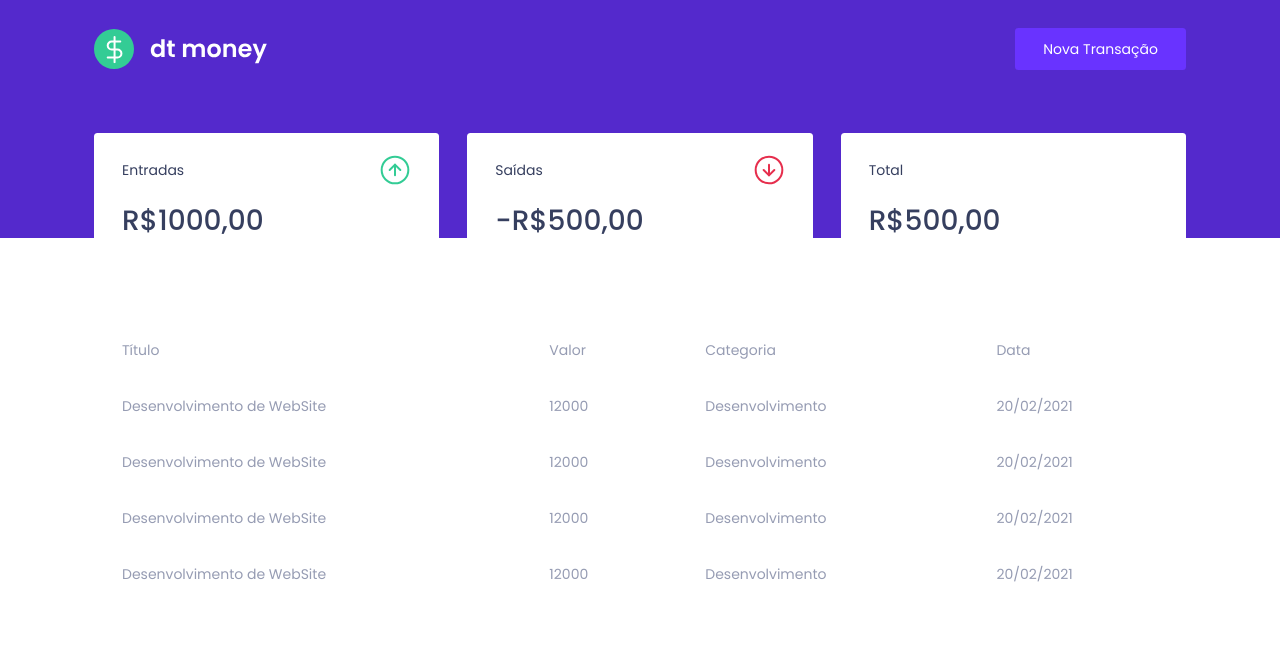
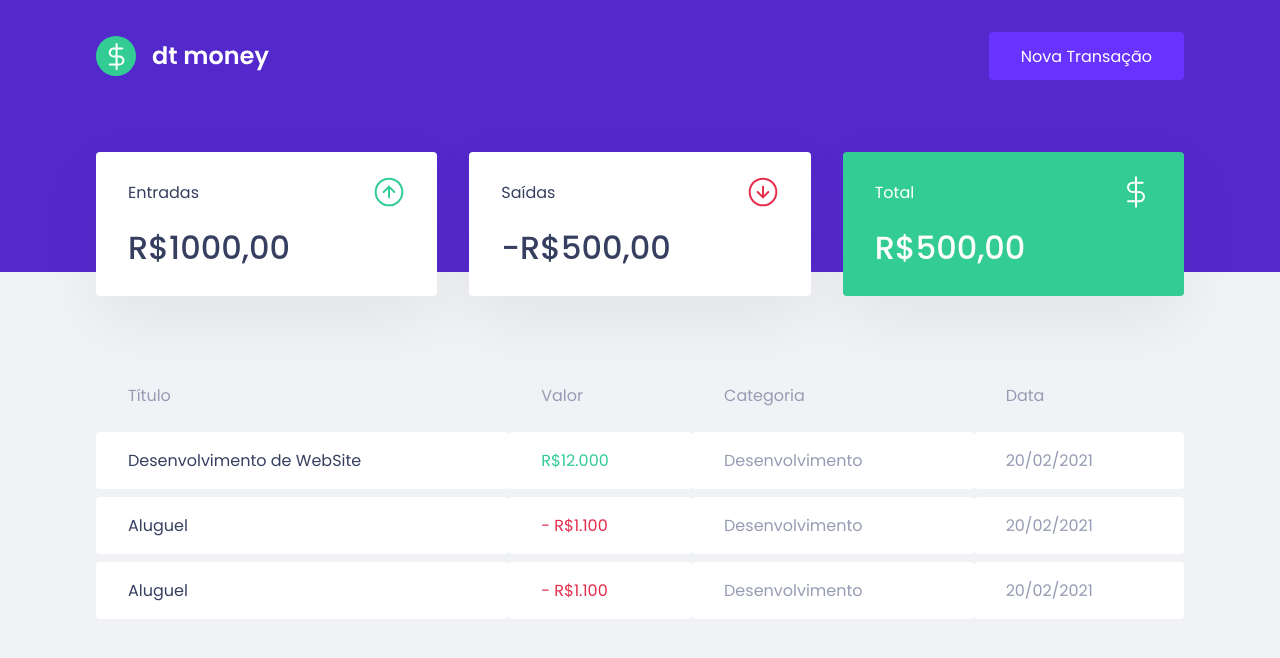
Before and after one commit to geraldoaax/dtmoney, a React (Create React App) app: page / in a window 1280 px wide. Shown: the top 658 px of the page. Built offline with nearby package versions, Linux system fonts and the light colour scheme.

Commit message:
transaction table

```diff
--- a/src/components/Dashboard/index.tsx
+++ b/src/components/Dashboard/index.tsx
@@ -1,13 +1,13 @@
-import { Summary } from "../Summary";
-import { TransactionTable } from "../TransactionTable";
-import { Container } from "./styles";
+import { Summary } from '../Summary';
+import { TransactionsTable } from '../TransactionsTable';
+import { Container } from './styles';
 
 export function Dashboard() {
 
     return(
     <Container>
         <Summary/>
-        <TransactionTable/>
+        <TransactionsTable/>
     </Container>
 
     );
--- a/src/components/Dashboard/styles.ts
+++ b/src/components/Dashboard/styles.ts
@@ -1,7 +1,7 @@
-import styled from "styled-components";
+import styled from 'styled-components';
 
 export const Container = styled.main`
-    max-width: 1120px;
-    margin: 0 auto;
-    padding:2.5rem 1rem ;
+  margin: 0 auto;
+  padding: 2.5rem 1rem;
+  max-width: 1120px;
 `;
--- a/src/components/Header/styles.ts
+++ b/src/components/Header/styles.ts
@@ -1,33 +1,29 @@
-import styled from "styled-components";
+import styled from 'styled-components';
 
 export const Container = styled.header`
-background: var(--blue);
+  background-color: var(--blue);
 `;
 
-
 export const Content = styled.div`
-max-width: 1120px;
-margin: 0 auto;
-
-padding:2rem 1rem 12rem;
   display: flex;
   align-items: center;
   justify-content: space-between;
+  margin: 0 auto;
+  padding: 2rem 1rem 12rem;
+  max-width: 1120px;
 
-button{
-    font-size:1rem;
-    color:#FFF;
+  button {
+    padding: 0 2rem;
+    height: 3rem;
+    font-size: 1rem;
+    color: #ffffff;
     background: var(--blue-light);
     border: 0;
-    padding:0 2rem;
-    border-radius:0.25rem;
-    height: 3rem;
-
-    transition: filter 0.2s;
+    border-radius: 0.25rem;
+    transition: filter 0.2s ease-in-out;
 
     &:hover {
       filter: brightness(0.9);
     }
-
   }
 `;
--- a/src/components/Summary/index.tsx
+++ b/src/components/Summary/index.tsx
@@ -2,9 +2,8 @@ import incomeImg from '../../assets/income.svg'
 import outcomeImg from '../../assets/outcome.svg'
 import totalImg from '../../assets/total.svg'
 
+import { Container } from "./styles";
 
-
-import { Container } from "./styles";
 
 
 export function Summary() {
--- a/src/components/Summary/styles.ts
+++ b/src/components/Summary/styles.ts
@@ -1,22 +1,22 @@
-import styled from "styled-components";
+import styled from 'styled-components';
 
 export const Container = styled.div`
   display: grid;
-    grid-template-columns:repeat(3, 1fr);
+  grid-template-columns: repeat(3, 1fr);
   gap: 2rem;
   margin-top: -10rem;
 
   div {
+    padding: 1.5rem 2rem;
+    color: var(--text-title);
     background: var(--shape);
-        padding: 1.5rem 2rem;
     border-radius: 0.25rem;
-        color: var(--text-title);
-    }
+    box-shadow: 0px 1.5rem 4rem rgba(0, 0, 0, 0.06);
 
     header {
-        display:flex;
+      display: flex;
       align-items: center;
-        justify-content:space-between;
+      justify-content: space-between;
     }
 
     strong {
@@ -28,8 +28,14 @@ export const Container = styled.div`
     }
 
     &.highlight-background {
+      color: #ffffff;
       background: var(--green);
-        color: #FFF;
+      /* background: linear-gradient(
+        to right,
+        var(--orange) 0%,
+        var(--orange-light) 51%,
+        var(--orange) 100%
+      ); */
     }
-
-`
+  }
+`;
--- a/src/components/TransactionTable/index.tsx
+++ /dev/null
@@ -1,44 +0,0 @@
-import { Container } from "./styles";
-
-export function TransactionTable() {
-  return (
-    <Container>
-      <table>
-        <thead>
-          <tr>
-            <th>Título</th>
-            <th>Valor</th>
-            <th>Categoria</th>
-            <th>Data</th>
-          </tr>
-        </thead>
-        <tbody>
-          <tr>
-            <th>Desenvolvimento de WebSite</th>
-            <th>12000</th>
-            <th>Desenvolvimento</th>
-            <th>20/02/2021</th>
-          </tr>
-          <tr>
-            <th>Desenvolvimento de WebSite</th>
-            <th>12000</th>
-            <th>Desenvolvimento</th>
-            <th>20/02/2021</th>
-          </tr>
-          <tr>
-            <th>Desenvolvimento de WebSite</th>
-            <th>12000</th>
-            <th>Desenvolvimento</th>
-            <th>20/02/2021</th>
-          </tr>
-          <tr>
-            <th>Desenvolvimento de WebSite</th>
-            <th>12000</th>
-            <th>Desenvolvimento</th>
-            <th>20/02/2021</th>
-          </tr>
-        </tbody>
-      </table>
-    </Container>
-  );
-}
--- a/src/components/TransactionTable/styles.ts
+++ /dev/null
@@ -1,26 +0,0 @@
-import styled from "styled-components";
-
-export const Container = styled.div`
-margin-top: 4rem;
-
-table {
-    width: 100%;
-    border-spacing: 0.0.5rem;
-
-    th {
-        color: var(--text-body);
-        font-weight:400;
-        padding: 1rem 2rem;
-        text-align: left;
-        line-height: 1.5rem;
-    }
-
-    td {
-        padding: 1rem 2rem;
-        border: 0;
-        background-color: var(--shape);
-        font-weight:400;
-    }
-}
-
-`
--- /dev/null
+++ b/src/components/TransactionsTable/index.tsx
@@ -0,0 +1,39 @@
+import { Container } from "./styles";
+
+export function TransactionsTable() {
+  return (
+    <Container>
+      <table>
+        <thead>
+          <tr>
+            <th>Título</th>
+            <th>Valor</th>
+            <th>Categoria</th>
+            <th>Data</th>
+          </tr>
+        </thead>
+
+        <tbody>
+          <tr>
+            <td>Desenvolvimento de WebSite</td>
+            <td className="deposit">R$12.000</td>
+            <td>Desenvolvimento</td>
+            <td>20/02/2021</td>
+          </tr>
+          <tr>
+            <td>Aluguel</td>
+            <td className="withdraw">- R$1.100</td>
+            <td>Desenvolvimento</td>
+            <td>20/02/2021</td>
+          </tr>
+          <tr>
+            <td>Aluguel</td>
+            <td className="withdraw">- R$1.100</td>
+            <td>Desenvolvimento</td>
+            <td>20/02/2021</td>
+          </tr>
+        </tbody>
+      </table>
+    </Container>
+  );
+}
--- /dev/null
+++ b/src/components/TransactionsTable/styles.ts
@@ -0,0 +1,38 @@
+import styled from 'styled-components';
+
+export const Container = styled.div`
+  margin-top: 4rem;
+
+  table {
+    width: 100%;
+    border-spacing: 0 0.5rem;
+
+    th {
+      padding: 1rem 2rem;
+      font-weight: 400;
+      line-height: 1.5rem;
+      text-align: left;
+      color: var(--text-body);
+    }
+
+    td {
+      padding: 1rem 2rem;
+      color: var(--text-body);
+      background: var(--shape);
+      border: 0;
+      border-radius: 0.25rem;
+
+      &:first-child {
+        color: var(--text-title);
+      }
+
+      &.deposit {
+        color: var(--green);
+      }
+
+      &.withdraw {
+        color: var(--red);
+      }
+    }
+  }
+`;
--- a/src/styles/global.ts
+++ b/src/styles/global.ts
@@ -1,29 +1,40 @@
-import { createGlobalStyle } from "styled-components";
+import { createGlobalStyle } from 'styled-components';
 
 export const GlobalStyle = createGlobalStyle`
   :root {
     --background: #f0f2f5;
+    --red: #e52e4d;
     --green: #33cc95;
-    --red:#E52E4D;
-    --blue: #5429CC;
+    --blue: #5429cc;
+    --blue-light: #6933ff;
+    --orange: #ff512f;
+    --orange-light: #f09819;
+    --gray-dark: #121214;
+    --gray-light: #202024;
+    --text-title: #363f5f;
+    --text-body: #969cb3;
+    --shape: #ffffff;
+  }
 
-    --blue-light: #6933FF;
-
-    --text-title: #363F5F;
-    --text-body: #969Cb3;
-
-    --shape: #ffffff;
-
-}
   * {
-    margin: 0%;
+    margin: 0;
     padding: 0;
     box-sizing: border-box;
   }
 
+  html {
+    @media (max-width: 1080px) {
+      font-size: 93.75%;
+    }
+
+    @media (max-width: 720px) {
+      font-size: 87.5%;
+    }
+  }
+
   body {
-    background: var (--background);
-    --webkit-font-smoothing: antialiased;
+    background-color: var(--background);
+    -webkit-font-smoothing: antialiased;
   }
 
   body, input, textarea, button {
@@ -35,24 +46,46 @@ h1, h2, h3, h4, h5, h6, strong {
     font-weight: 600;
   }
 
-html {
-  @media (min-width: 1080px) {
-    font-size:93.75%; //15px
-  }
-  @media (min-width: 720px) {
-    font-size:87.5%; //14px
-  }
-
   button {
     cursor: pointer;
   }
 
-  [disbale] { //tudo que tiver desabilitado
-      opacity:0.6;
+  [disabled] {
+    opacity: 0.6;
     cursor: not-allowed;
   }
+
+  .react-modal-overlay {
+    position: fixed;
+    top: 0;
+    left: 0;
+    right: 0;
+    bottom: 0;
+    display: flex;
+    align-items: center;
+    justify-content: center;
+    background: rgba(0, 0, 0, 0.5);
   }
 
-//Rem = 1rem = font size
+  .react-modal-content {
+    position: relative;
+    padding: 3rem;
+    width: 100%;
+    max-width: 576px;
+    background: var(--background);
+    border-radius: 0.25rem;
+  }
 
-`
+  .react-modal-close {
+    position: absolute;
+    top: 1.5rem;
+    right: 1.5rem;
+    background: transparent;
+    border: 0;
+    transition: filter 0.2s ease-in-out;
+
+    &:hover {
+      filter: brightness(0.8);
+    }
+  }
+`;
```
Lines whose indentation alone changed are shown as unchanged.
